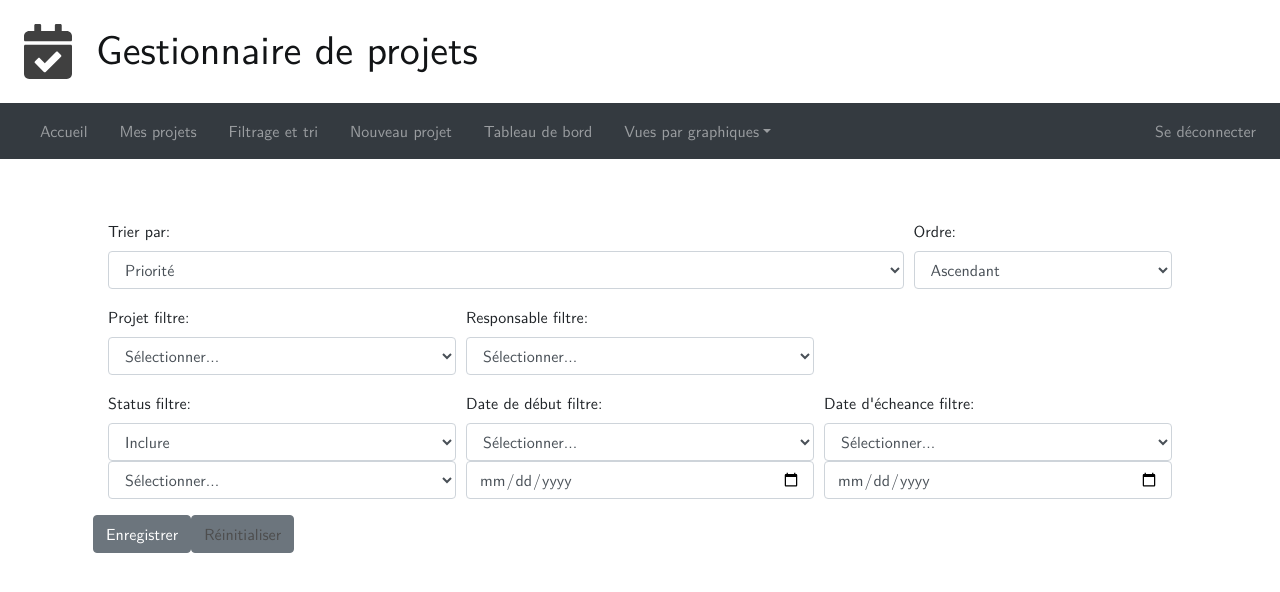
After one commit to houshuanglucie/Web_Group_project, a Django app: page /taskfilter/ in a window 1280 px wide. The commit adds this page. Shown: the top 592 px of the page. Run offline with Django 3.2, Linux system fonts and the light colour scheme; the visitor is signed in with stand-in values (Sample User, id 1); data comes from the database, SQL or seed files in the repository; data that the repository does not hold is empty; parts of the project's set-up code (start-up, migrations or seed data) failed here and were passed over; some libraries are stand-ins or nearby versions.

Commit message:
Filter by person name, status, date & Sort in reverse order & status exclude filter & add filtrage to navbar

```diff
--- /dev/null
+++ b/taskmanager/templates/taskmanager/task_filter.html
@@ -0,0 +1,144 @@
+<!-- Page de filtrage et de tri de toutes les taches -->
+{% extends "base.html"%}
+
+{% block content %}
+
+<!-- Formulaire de filtrage et de tri -->
+<form style="margin: 60px" action="{% url 'task_filter' %}" method="post" id = "filtrage_tri">
+    {% csrf_token %}
+
+    <!-- Options des paramètres de tri -->
+    <div class="form-row">
+        <div class="form-group col-md-9" style="display:inline-block">
+            <label>Trier par:</label>
+            <select class="form-control" name="sorter" id ="sorter">
+                <option value="priority">Priorité</option>
+                <option value="name">Nom de tâche</option>
+                <option value="user">Responsable</option>
+                <option value="status">Status</option>
+                <option value="start_date">Date de début</option>
+                <option value="due_date">Date d'écheance</option>
+            </select>
+        </div>
+        <div class="form-group col-md-3" style="display:inline-block">
+            <label>Ordre:</label>
+            <select class="form-control" name="order" id = "order" >
+                <option value="ascent">Ascendant</option>
+                <option value="descent">Descendant</option>
+            </select>
+        </div>
+    </div>
+
+    <!-- Options des paramètres de filtrage -->
+    <div class="form-row">
+        <div class="form-group col-md-4" style="display:inline-block">
+            <label>Projet filtre:</label>
+            <select class="form-control" name="project_selected" id = "project_selected">
+                <option value="All">Sélectionner...</option>
+                {% for project in project_list %}
+                    <option value="{{ project.id }}">{{ project.name }}</option>
+                {% endfor %}
+            </select>
+        </div>
+        <div class="form-group col-md-4" style="display:inline-block">
+            <label>Responsable filtre:</label>
+            <select class="form-control" name="assignee_selected" id = "assignee_selected">
+                <option value="All">Sélectionner...</option>
+                {% for user in user_list %}
+                    <option value="{{ user.id }}">{{ user.first_name }} {{ user.last_name }}</option>
+                {% endfor %}
+            </select>
+        </div>
+    </div>
+    <div class="form-row">
+        <div class="form-group col-md-4" style="display:inline-block">
+            <label>Status filtre:</label>
+            <select class="form-control" name="status_inc_exc" selected="include">
+                <option value="include">Inclure</option>
+                <option value="exclude">Exclure</option>
+            </select>
+            <select class="form-control" name="status_selected" id = "status_selected">
+                <option value="All">Sélectionner...</option>
+                {% for status in status_list %}
+                    <option value="{{ status.id }}">{{ status.how }}</option>
+                {% endfor %}
+            </select>
+        </div >
+        <div class="form-group col-md-4" style="display:inline-block">
+            <label>Date de début filtre:</label>
+            <select class="form-control" name="start_before_after" selected="All">
+                <option value="All">Sélectionner...</option>
+                <option value="Before">Avant</option>
+                <option value="After">Après</option>
+            </select>
+            <input type="date" class="form-control" name="start_date_selected">
+        </div>
+        <div class="form-group col-md-4" style="display:inline-block">
+            <label>Date d'écheance filtre:</label>
+            <select class="form-control" name="due_before_after" selected="All">
+                <option value="All">Sélectionner...</option>
+                <option value="Before">Avant</option>
+                <option value="After">Après</option>
+            </select>
+            <input type="date" class="form-control" name="due_date_selected">
+        </div>
+    </div>
+    <div class="row">
+        <input type="hidden" name="project" value={{ project.id }}>
+        <button type="submit" class="btn btn-secondary">Enregistrer</button>
+        <a href="{% url 'task_filter' %}" class="btn btn-secondary" role="button">Réinitialiser</a>
+    </div>
+</form>
+
+
+<!-- Après avoir cliqué sur «Enregistrer» depuis le frontal, "click" devient True pour afficher les résultats du filtrage. -->
+{% if click %}
+<div class="m-sm-5">
+
+    <!-- HEADER Taches -->
+   <div class="row">
+      <div class="col-12">
+         <h4 class="mb-3">Toutes les tâches</h4>
+      </div>
+   </div>
+
+    <table class="table table-hover">
+
+        <thead class="thead-dark">
+            <tr>
+                <th class="d-none d-lg-table-cell" scope="col">Priorité</th>
+                <th class="d-none d-lg-table-cell" scope="col">Tâche</th>
+                <th class="d-none d-lg-table-cell" scope="col">Projet</th>
+                <th class="d-none d-lg-table-cell" scope="col">Responsable</th>
+                <th class="d-none d-lg-table-cell" scope="col">Date début</th>
+                <th class="d-none d-lg-table-cell" scope="col">Date d'écheance</th>
+                <th class="d-none d-lg-table-cell" scope="col">Statut</th>
+            <th scope="col" class="d-none d-sm-table-cell col-1">Détails</th>
+                <th scope="col" class="d-none d-sm-table-cell col-1">Éditer</th>
+            </tr>
+        </thead>
+
+        <tbody>
+            {% for task in task_list %}
+            <tr>
+                <td>{{ task.priority }}</td>
+            <td><a href={% url "focus_task" id=task.id %}>{{ task.name }}</a></td>
+                <td><a href={% url "focus_project" id=task.project.id %}>{{ task.project.name }}</a></td>
+                <td class="d-none d-lg-table-cell">{{ task.user.last_name }}</td>
+                <td class="d-none d-lg-table-cell">{{ task.start_date|date }}</td>
+                <td class="d-none d-lg-table-cell">{{ task.due_date|date }}</td>
+                <td class="d-none d-lg-table-cell">{{ task.status }}</td>
+            <td class="d-none d-sm-table-cell"><a href="{% url "focus_task" id=task.id %}"<i class="fa fa-search"></i></td>
+                <td class="d-none d-sm-table-cell"><a href="{% url "managetask" id=task.id %}"<i class="fa fa-edit"></i></td>
+            </tr>
+
+            {% empty %}
+               <tr><td colspan=7>Pas de tâches</td></tr>
+
+            {% endfor %}
+        </tbody>
+    </table>
+</div>
+{% endif %}
+
+{% endblock %}
--- a/taskmanager/urls.py
+++ b/taskmanager/urls.py
@@ -30,6 +30,5 @@ urlpatterns = [
 	path('radartask', views_graph.radartask, name='radartask'),
 	path('radaractivity', views_graph.radaractivity, name='radaractivity'),
 
-
-	path('projects/<int:id>/taskfilter', views.task_filter, name='task_filter'),
+	path('taskfilter/', views.task_filter, name='task_filter'),
 ]
--- a/taskmanager/views.py
+++ b/taskmanager/views.py
@@ -500,41 +500,82 @@ def dashboard(request):
 
 
 
-# ***************************************************************************
-#  Filtrage et tri des task
-# ***************************************************************************
+# ============== Filtrage et de tri des task =================
+@login_required(login_url='connect')
+def task_filter(request):
 
-@login_required(login_url='connect')
-def task_filter(request, id):
-    project = Project.objects.get(id=id)
-    task_list = Task.objects.filter(project__id=id)
+    # Quand le formulaire de filtre est soumis, le "click" devient "True",
+    # utilisé pour afficher les résultats du filtre dans task_filter.html
+    click = False
 
-    # user_list = User.objects.all().values('id', 'last_name')
-    # print(user_list)
-    # status_list = Status.objects.all().values('id', 'how')
-    # print(status_list)
+    # Obtenir les listes des menus déroulants dans le formulaire de filtre
+    current_user = User.objects.get(id=request.user.id)
+    project_list = Project.objects.filter(Q(members=current_user) | Q(public="PU")).distinct().values('id', 'name')  # projects de l'user OU les projets publics
+    user_list = User.objects.all().values('id', 'first_name', 'last_name')
+    status_list = Status.objects.all().values('id', 'how')
 
     if request.method == 'POST':
 
+        # Quand le clic devient "True", le frontal affiche le résultat du filtrage
+        click = True
+
+        # Récupérer le paramètre utilisé pour le tri
         sorter = request.POST.get('sorter')
         if sorter == "default":
             sorter = "priority"
 
+        order = request.POST.get('order')
+        if order == "descent":
+            sorter = '-' + str(sorter)  # Trier dans l'ordre inverse
+
+        # Récupérer les paramètres de filtrage sélectionnés par le frontal
+        project_selected = request.POST.get('project_selected')
         assignee_selected = request.POST.get('assignee_selected')
+        status_inc_exc = request.POST.get('status_inc_exc')
         status_selected = request.POST.get('status_selected')
+        start_before_after = request.POST.get('start_before_after')
+        start_date_selected = request.POST.get('start_date_selected')
+        due_before_after = request.POST.get('due_before_after')
+        due_date_selected = request.POST.get('due_date_selected')
 
         filter_dict = dict()
 
+        # Filtrer par projet et responsable(assignee)
+        if project_selected != "All":
+            filter_dict['project'] = get_object_or_404(Project, id=project_selected)
         if assignee_selected != "All":
             filter_dict['user'] = get_object_or_404(User, id=assignee_selected)
-        if status_selected != "All":
-            filter_dict['status'] = get_object_or_404(Status, id=status_selected)
 
-        tasks = task_list.filter(**filter_dict)
+        task_list = Task.objects.filter(**filter_dict).order_by(sorter)
 
-        return render(request, 'taskmanager/focus_project.html', locals())
+        # Filtrer par status(inclus ou exclu)
+        if status_inc_exc == "include" and status_selected != "All":
+            task_list = task_list.filter(status__id=status_selected).order_by(sorter)
+        elif status_inc_exc == "exclude" and status_selected != "All":
+            task_list = task_list.filter(~Q(status__id=status_selected)).order_by(sorter)
+        else:
+            task_list = task_list.order_by(sorter)
+
+        # Filtrer par date de début (avant ou après)
+        if start_before_after == "Before" and start_date_selected != "":
+            task_list = task_list.filter(start_date__lte=start_date_selected).order_by(sorter)
+        elif start_before_after == "After" and start_date_selected != "":
+            task_list = task_list.filter(start_date__gte=start_date_selected).order_by(sorter)
+        else:
+            task_list = task_list.order_by(sorter)
+
+        # Filtrer par date d'écheance (avant ou après)
+        if due_before_after == "Before" and due_date_selected != "":
+            task_list = task_list.filter(due_date__lte=due_date_selected).order_by(sorter)
+        elif due_before_after == "After" and due_date_selected != "":
+            task_list = task_list.filter(due_date__gte=due_date_selected).order_by(sorter)
+        else:
+            task_list = task_list.order_by(sorter)
+
+        return render(request, 'taskmanager/task_filter.html', locals())
+
     else:
-        return render(request, 'taskmanager/focus_project.html', locals())
+        return render(request, 'taskmanager/task_filter.html', locals())
 
 
 
--- a/templates/base.html
+++ b/templates/base.html
@@ -70,6 +70,10 @@
 					<a class="nav-link" href="{% url "projects" %}">Mes projets</a>
 				</li>
 
+				<li id="filter-nav_item" class="nav-item">
+   					<a class="nav-link" href="{% url "task_filter" %}">Filtrage et tri</a>
+				</li>
+
 				<li id="newproject-nav_item" class="nav-item">
 					<a class="nav-link" href="{% url "newproject" %}">Nouveau projet</a>
 				</li>
```
Also changed, not shown: taskmanager/templates/taskmanager/focus_project.html (+0 -57 lines).
